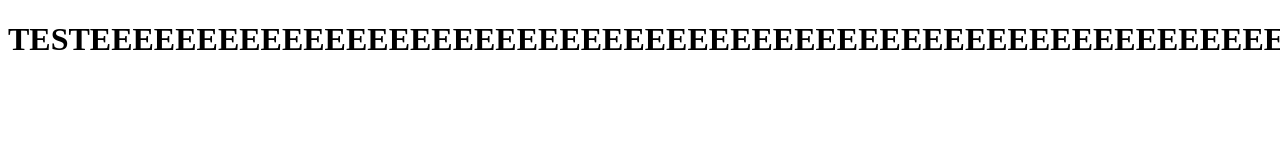
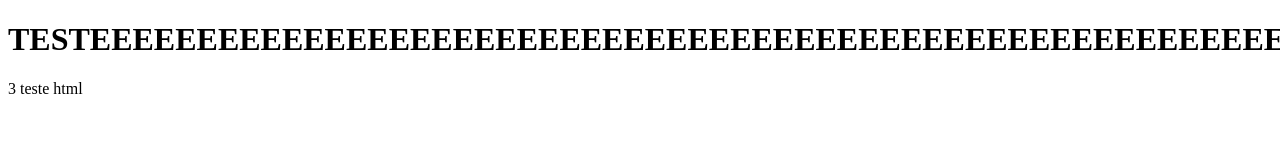
Before and after one commit to GiovanaDV/aula1, a plain HTML site: page index.html in a window 1280 px wide. Shown: the top 160 px of the page. Drawn offline with Linux system fonts and the light colour scheme.

Commit message:
teste mudança 3

```diff
--- a/index.html
+++ b/index.html
@@ -7,6 +7,6 @@
 </head>
 <body>
     <h1>TESTEEEEEEEEEEEEEEEEEEEEEEEEEEEEEEEEEEEEEEEEEEEEEEEEEEEEEEEEEEEEEEEEEEEEEEEEEEEEEEEEEEEEEEEEEEEEEEEEEEEEEEEEEEEEEEEEEEEEEEEEEEEEEEEEEEEEE</h1>
-
+    <p>3 teste html</p>
 </body>
 </html>
```
